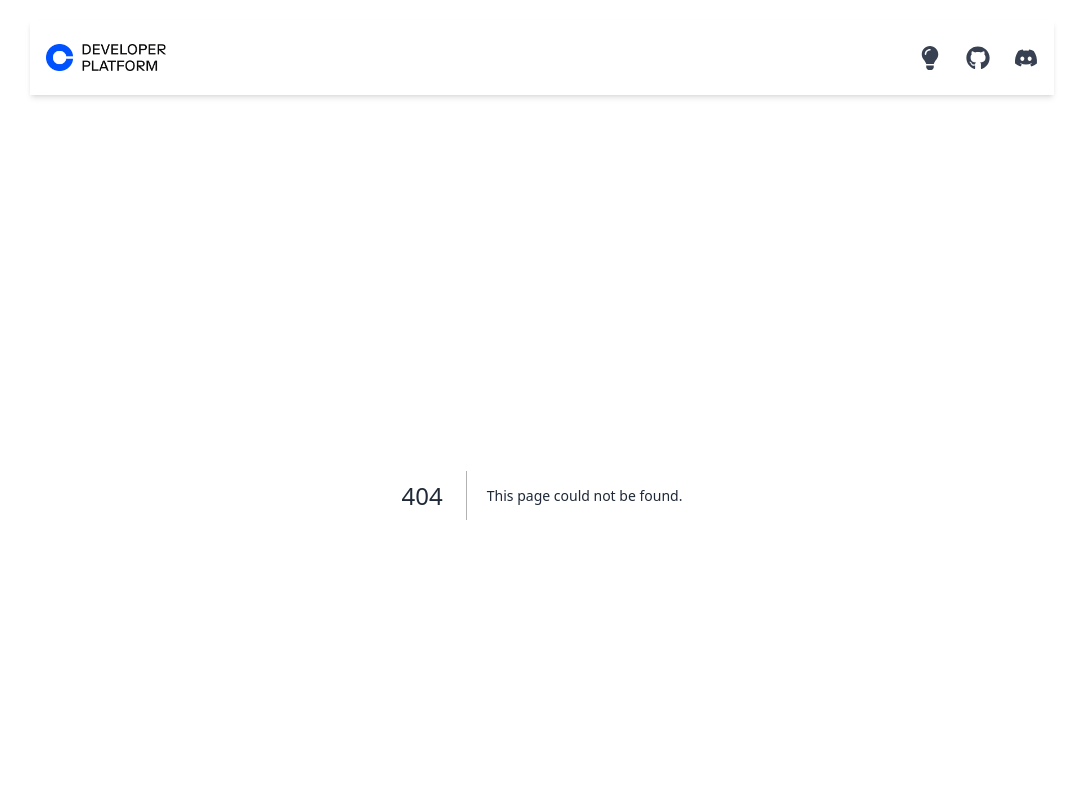
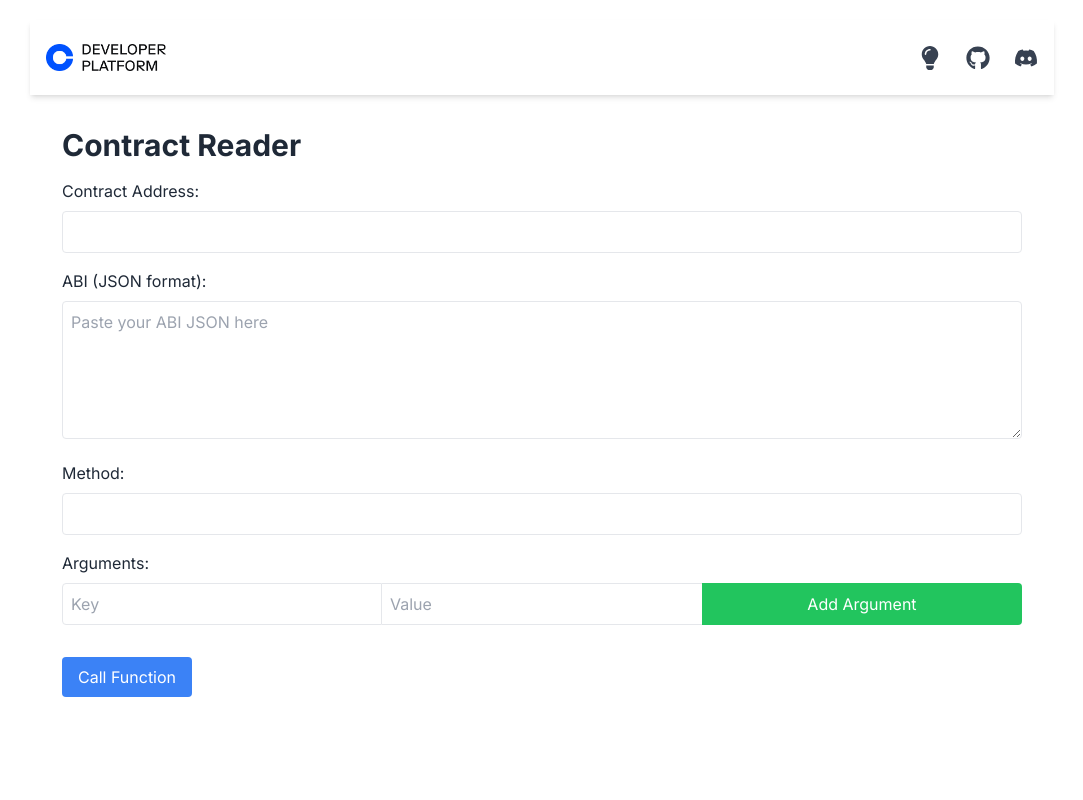
Before and after one commit to coinbase/cdp-sdk-sample-apps, a Next.js app: page /contractreader in a window 1280 px wide. Before the commit this address had no page. Shown: the top 800 px of the page, without its empty margins (98-1181 px from the left). Built offline with nearby package versions, Linux system fonts and the light colour scheme.

Commit message:
add contract reader

```diff
--- /dev/null
+++ b/app/api/contractreader/route.ts
@@ -0,0 +1,25 @@
+import { NextRequest, NextResponse } from 'next/server';
+import '@/lib/coinbase';
+import { readContract } from '@coinbase/coinbase-sdk';
+
+export async function POST(req: NextRequest) {
+  try {
+    const { contractAddress, abi, method, args } = await req.json();
+
+    console.log(abi)
+
+    const result = await readContract({
+      networkId: "base-sepolia",
+      abi: abi,
+      contractAddress: contractAddress as `0x${string}`,
+      method: method,
+      args: args,
+    });
+
+    console.log(result)
+    return NextResponse.json({ result });
+  } catch (error) {
+    console.error('Error reading contract:', error);
+    return NextResponse.json({ error: (error as Error).message }, { status: 500 });
+  }
+}
--- /dev/null
+++ b/app/contractreader/page.tsx
@@ -0,0 +1,168 @@
+'use client'
+
+import { useState } from 'react'
+
+export default function Home() {
+  const [contractAddress, setContractAddress] = useState('')
+  const [abi, setAbi] = useState('')
+  const [method, setMethod] = useState('')
+  const [args, setArgs] = useState<{[key: string]: string}>({})
+  const [newArgKey, setNewArgKey] = useState('')
+  const [newArgValue, setNewArgValue] = useState('')
+  const [output, setOutput] = useState('')
+  const [isLoading, setIsLoading] = useState(false)
+
+  const handleAddressChange = (e: React.ChangeEvent<HTMLInputElement>) => {
+    setContractAddress(e.target.value)
+  }
+
+  const handleAbiChange = (e: React.ChangeEvent<HTMLTextAreaElement>) => {
+    setAbi(e.target.value)
+  }
+
+  const handleMethodChange = (e: React.ChangeEvent<HTMLInputElement>) => {
+    setMethod(e.target.value)
+  }
+
+  const handleAddArg = () => {
+    if (newArgKey && newArgValue) {
+      setArgs(prev => ({ ...prev, [newArgKey]: newArgValue }))
+      setNewArgKey('')
+      setNewArgValue('')
+    }
+  }
+
+  const handleRemoveArg = (key: string) => {
+    setArgs(prev => {
+      const newArgs = { ...prev }
+      delete newArgs[key]
+      return newArgs
+    })
+  }
+
+  const callFunction = async () => {
+    setIsLoading(true)
+    try {
+      const response = await fetch('/api/contractreader', {
+        method: 'POST',
+        headers: {
+          'Content-Type': 'application/json',
+        },
+        body: JSON.stringify({
+          contractAddress,
+          abi,
+          method,
+          args,
+        }),
+      })
+
+      if (!response.ok) {
+        throw new Error('Failed to call contract')
+      }
+
+      const data = await response.json()
+      setOutput(JSON.stringify(data.result, null, 2))
+    } catch (error) {
+      console.error(error)
+      setOutput('Error: ' + (error as Error).message)
+    } finally {
+      setIsLoading(false)
+    }
+  }
+
+  return (
+    <main className="p-8">
+      <h1 className="text-3xl font-bold mb-4">Contract Reader</h1>
+      <div className="mb-4">
+        <label className="block mb-2">Contract Address:</label>
+        <input
+          type="text"
+          value={contractAddress}
+          onChange={handleAddressChange}
+          className="w-full p-2 border rounded"
+        />
+      </div>
+      <div className="mb-4">
+        <label className="block mb-2">ABI (JSON format):</label>
+        <textarea
+          value={abi}
+          onChange={handleAbiChange}
+          className="w-full p-2 border rounded"
+          rows={5}
+          placeholder="Paste your ABI JSON here"
+        />
+      </div>
+      <div className="mb-4">
+        <label className="block mb-2">Method:</label>
+        <input
+          type="text"
+          value={method}
+          onChange={handleMethodChange}
+          className="w-full p-2 border rounded"
+        />
+      </div>
+      <div className="mb-4">
+        <label className="block mb-2">Arguments:</label>
+        {Object.entries(args).map(([key, value]) => (
+          <div key={key} className="flex mb-2">
+            <input
+              type="text"
+              value={key}
+              readOnly
+              className="w-1/3 p-2 border rounded-l"
+            />
+            <input
+              type="text"
+              value={value}
+              readOnly
+              className="w-1/3 p-2 border-t border-b"
+            />
+            <button
+              onClick={() => handleRemoveArg(key)}
+              className="w-1/3 p-2 bg-red-500 text-white rounded-r"
+            >
+              Remove
+            </button>
+          </div>
+        ))}
+        <div className="flex mb-2">
+          <input
+            type="text"
+            value={newArgKey}
+            onChange={(e) => setNewArgKey(e.target.value)}
+            placeholder="Key"
+            className="w-1/3 p-2 border rounded-l"
+          />
+          <input
+            type="text"
+            value={newArgValue}
+            onChange={(e) => setNewArgValue(e.target.value)}
+            placeholder="Value"
+            className="w-1/3 p-2 border-t border-b"
+          />
+          <button
+            onClick={handleAddArg}
+            className="w-1/3 p-2 bg-green-500 text-white rounded-r"
+          >
+            Add Argument
+          </button>
+        </div>
+      </div>
+      <button
+        onClick={callFunction}
+        disabled={isLoading}
+        className="mt-4 px-4 py-2 bg-blue-500 text-white rounded hover:bg-blue-600 disabled:bg-blue-300"
+      >
+        {isLoading ? 'Calling...' : 'Call Function'}
+      </button>
+      {output && (
+        <div className="mt-4">
+          <h2 className="text-xl font-bold mb-2">Output:</h2>
+          <pre className="p-4 bg-gray-100 rounded overflow-x-auto">
+            {output}
+          </pre>
+        </div>
+      )}
+    </main>
+  )
+}
--- a/package.json
+++ b/package.json
@@ -11,7 +11,7 @@
   "dependencies": {
     "@aave/core-v3": "^1.19.3",
     "@aave/deploy-v3": "^1.56.2",
-    "@coinbase/coinbase-sdk": "^0.8.0",
+    "@coinbase/coinbase-sdk": "^0.9.0",
     "@ethereumjs/common": "^4.4.0",
     "@radix-ui/react-icons": "^1.3.0",
     "@radix-ui/react-slot": "^1.1.0",
@@ -26,6 +26,7 @@
     "ethereumjs-tx": "^2.1.2",
     "ethereumjs-util": "^7.1.5",
     "ethers": "^5.7.2",
+    "json5": "^2.2.3",
     "jsondiffpatch": "^0.6.0",
     "lucide-react": "^0.436.0",
     "next": "14.2.11",
```
Also changed, not shown: 1 other file (tests, documents, lock files or other folders).
